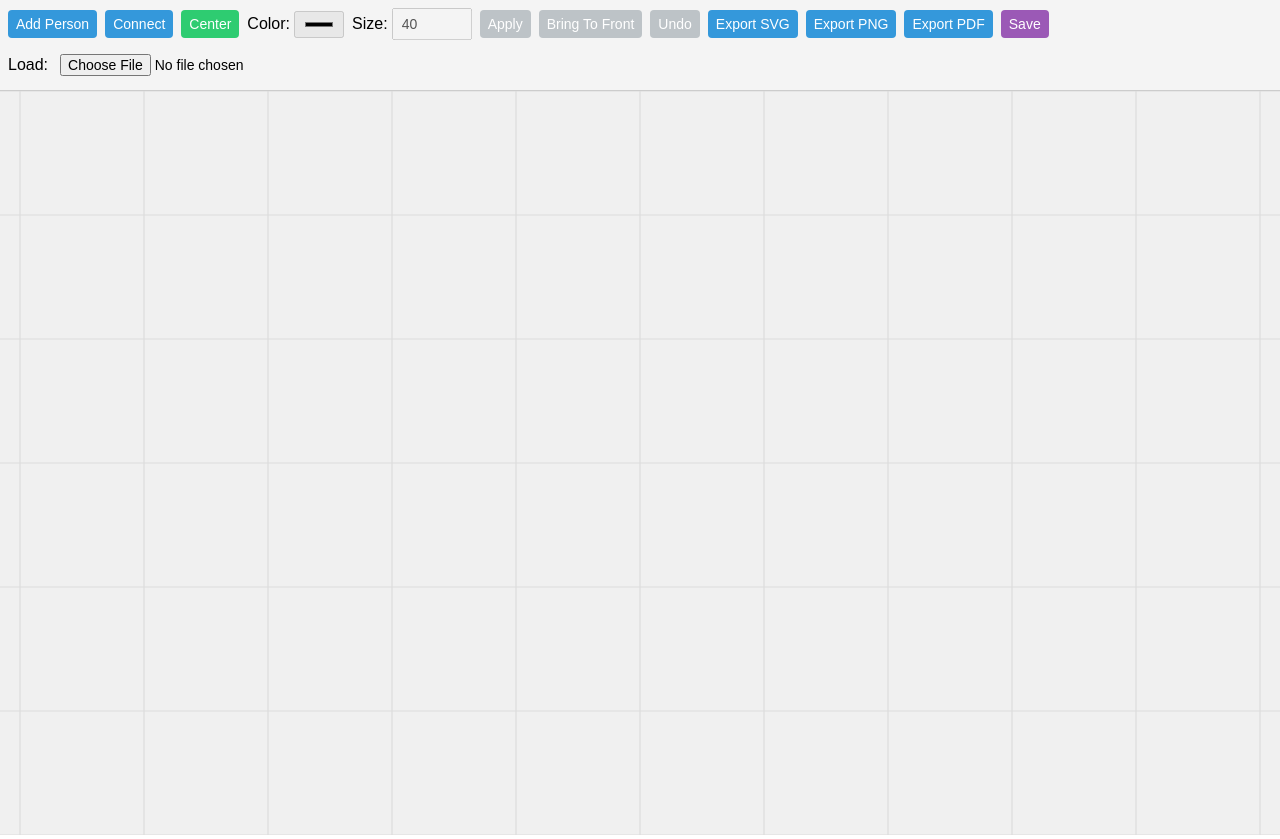
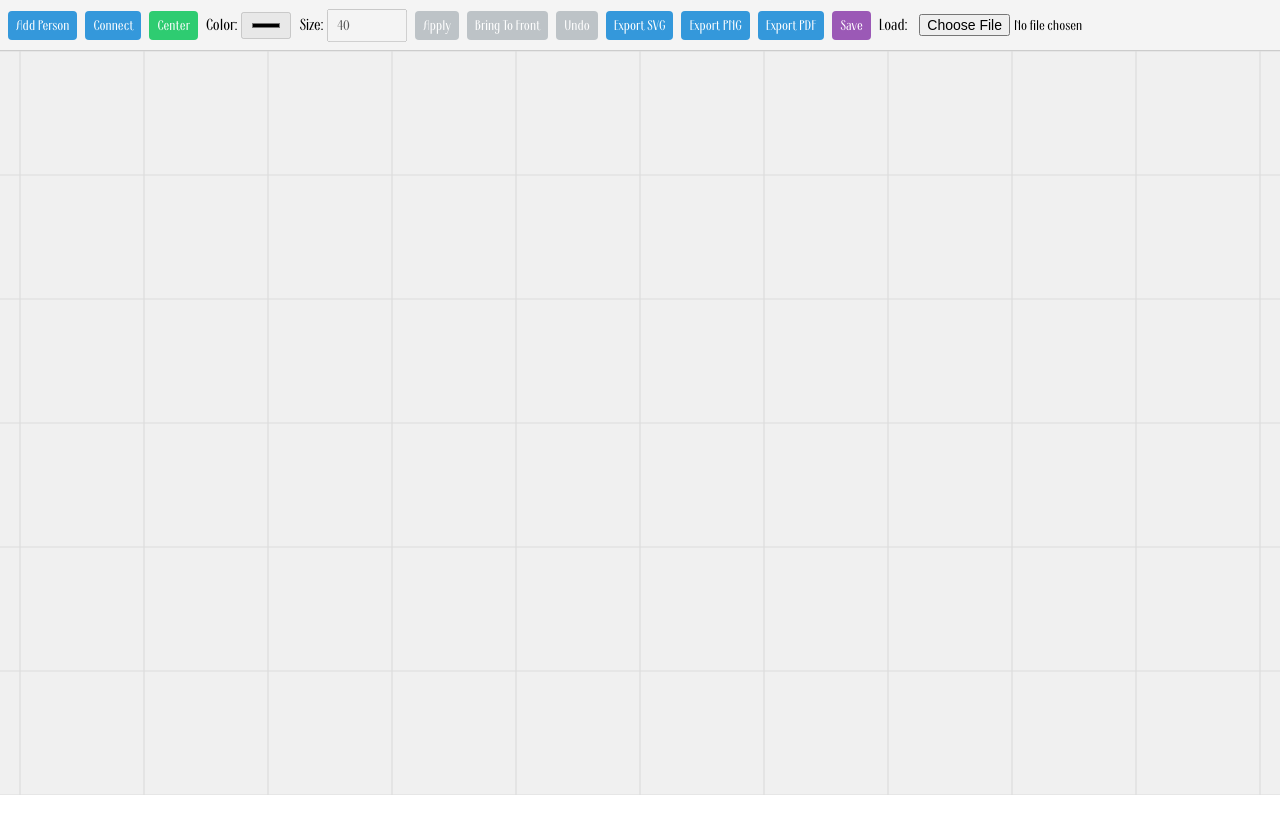
Before and after one commit to h-e-a-d/head.github.io, a plain HTML site: page index.html in a window 1280 px wide. After the commit the page ends 800 px from the top, so only its background shows below. Drawn offline with nearby package versions, Linux system fonts and the light colour scheme.

Commit message:
Update style.css

```diff
--- a/style.css
+++ b/style.css
@@ -1,9 +1,18 @@
 /* style.css */
 
-/*————— Base Styles —————*/
+/* ————— Load Ardeco from TTF in same folder ————— */
+@font-face {
+  font-family: 'Ardeco';
+  src: url('Ardeco.ttf') format('truetype');
+  font-weight: normal;
+  font-style: normal;
+  font-display: swap;
+}
+
+/* ————— Base Styles ————— */
 body {
   margin: 0;
-  font-family: Arial, sans-serif;
+  font-family: 'Ardeco', Arial, sans-serif;
   overscroll-behavior: none;
 }
 
@@ -21,6 +30,7 @@ body {
   display: flex;
   align-items: center;
   gap: 4px;
+  font-family: 'Ardeco', Arial, sans-serif;
 }
 
 #controls input[type="number"],
@@ -29,6 +39,7 @@ body {
 #controls input[type="file"] {
   padding: 6px 8px;
   font-size: 14px;
+  font-family: 'Ardeco', Arial, sans-serif;
 }
 
 #controls input[type="number"] {
@@ -43,22 +54,21 @@ body {
   user-select: none;
 }
 
-/*————— Person Node Styling —————*/
-/* Remove default circle outline */
+/* ————— Person Node Styling ————— */
 circle.person {
   cursor: grab;
   transition: stroke-width 0.2s ease;
   stroke: none !important;
 }
 
-/* Show outline when selected */
 circle.person.selected {
   stroke: #e74c3c !important;
   stroke-width: 4px !important;
 }
 
-/*————— Text Styling —————*/
+/* ————— Text Styling ————— */
 text {
+  font-family: 'Ardeco', sans-serif;
   font-size: 12px;
   pointer-events: none;
   user-select: none;
@@ -74,7 +84,7 @@ text.dob {
   fill: #666;
 }
 
-/*————— Connector Lines —————*/
+/* ————— Connector Lines ————— */
 line.relation {
   stroke: #555;
   stroke-width: 3;
@@ -88,7 +98,7 @@ line.relation:hover {
   stroke-width: 4;
 }
 
-/*————— Button Styling —————*/
+/* ————— Button Styling ————— */
 button {
   background-color: #3498db;
   color: white;
@@ -96,6 +106,7 @@ button {
   border-radius: 4px;
   cursor: pointer;
   transition: background-color 0.2s;
+  font-family: 'Ardeco', Arial, sans-serif;
 }
 
 button:hover {
@@ -127,7 +138,7 @@ button:disabled {
   background-color: #8e44ad;
 }
 
-/*————— Mobile View: Exact 2-Column Grid —————*/
+/* ————— Mobile View: Exact 2-Column Grid ————— */
 @media (max-width: 600px) {
   html, body {
     width: 100%;
@@ -146,7 +157,7 @@ button:disabled {
   /* Ensure each control fits its cell */
   #controls > * {
     box-sizing: border-box;
-    min-width: 0;       /* prevents long text from stretching columns */
+    min-width: 0;
     width: 100%;
     margin: 0;
     padding: 6px 4px;
@@ -165,7 +176,7 @@ button:disabled {
     padding: 4px;
   }
 
-  /* Make the Load control span both columns */
+  /* Load control spans both columns */
   #controls > .full-span {
     grid-column: 1 / -1;
   }
```
